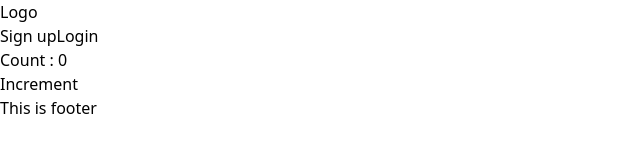
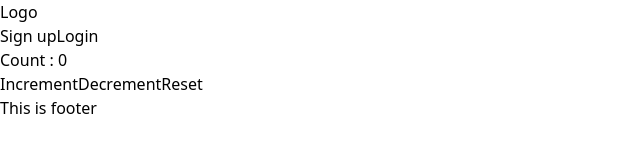
Before and after one commit to ashsajal1/react-express, a React (Vite) app in the folder client/: page / in a window 1280 px wide. Shown: the top 160 px of the page, without its empty margins (0-640 px from the left). Built offline with nearby package versions, Linux system fonts and the light colour scheme.

Commit message:
Use all reducer in button

```diff
--- a/client/src/features/counter/counter-view.tsx
+++ b/client/src/features/counter/counter-view.tsx
@@ -1,13 +1,17 @@
 import { useDispatch, useSelector } from 'react-redux'
-import { increment } from './counterSlice';
+import { decrement, increment, reset } from './counterSlice';
 
 export default function CounterView() {
     const count = useSelector(state => state.counter.count);
-    const dispathch = useDispatch()
-  return (
-    <div>
-        <p>Count : {count}</p>
-        <button className='p-1 border rounded' onClick={() => {dispathch(increment())}}>Increment</button>
-    </div>
-  )
+    const dispatch = useDispatch()
+    return (
+        <div className='p-2'>
+            <p>Count : {count}</p>
+            <div className='flex items-center gap-2'>
+            <button className='p-1 border rounded' onClick={() => { dispatch(increment()) }}>Increment</button>
+            <button className='p-1 border rounded' onClick={() => { dispatch(decrement()) }}>Decrement</button>
+            <button className='p-1 border rounded' onClick={() => { dispatch(reset()) }}>Reset</button>
+            </div>
+        </div>
+    )
 }
```
